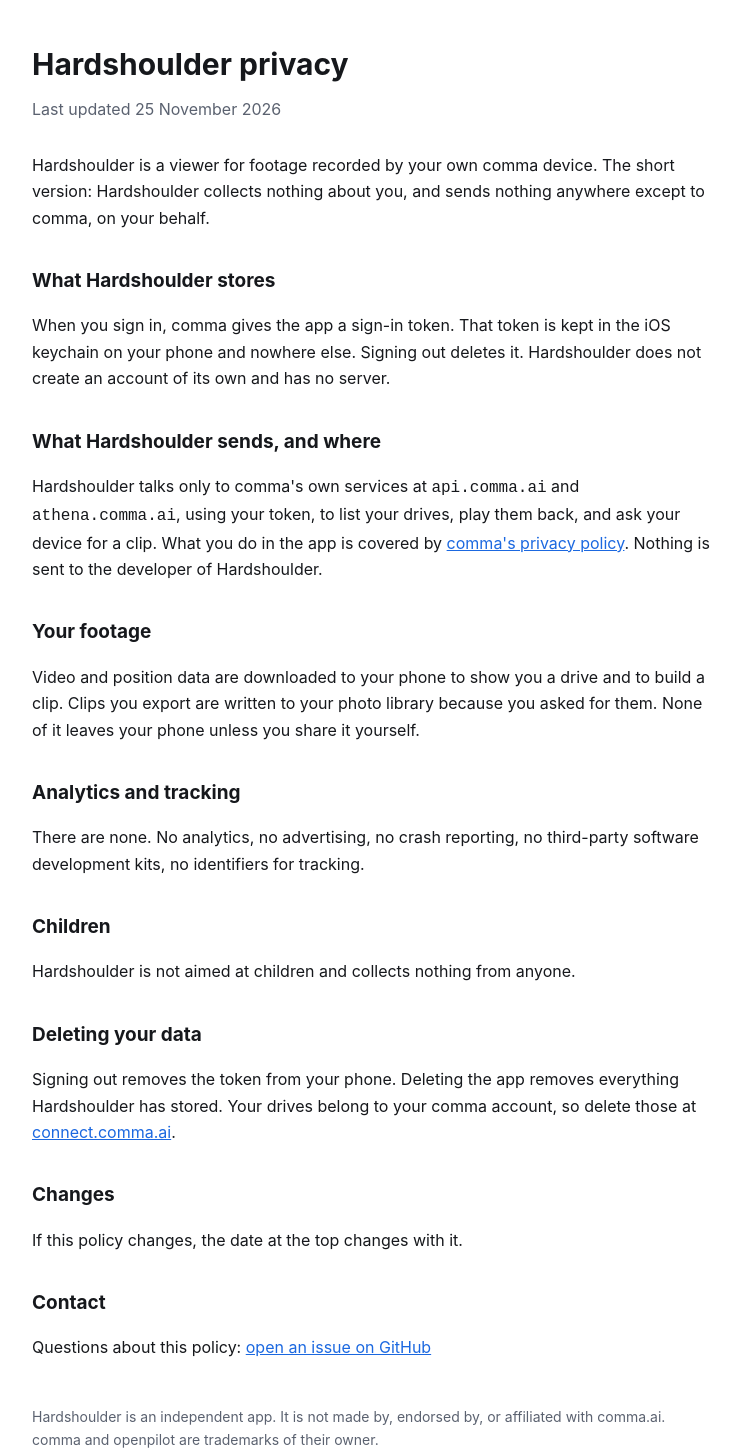
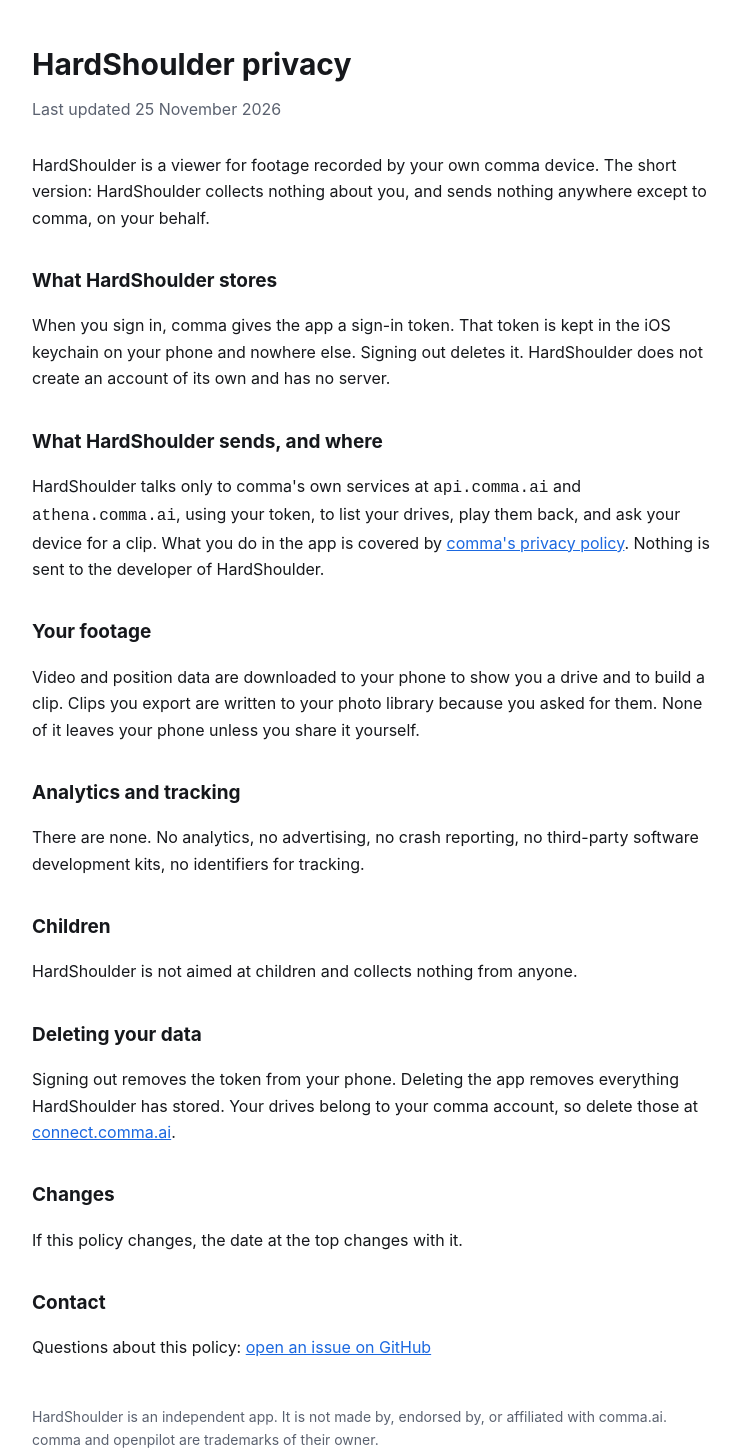
Before and after one commit to abraam21/hardshoulder, a plain HTML site: page privacy.html in a window 1280 px wide. Shown: the whole page, without its empty margins (268-1009 px from the left). Drawn offline with Linux system fonts and the light colour scheme.

Commit message:
Match the site to the App Store name, HardShoulder
Co-Authored-By: Claude Opus 5 <noreply@anthropic.com>

```diff
--- a/privacy.html
+++ b/privacy.html
@@ -3,7 +3,7 @@
 <head>
 <meta charset="utf-8">
 <meta name="viewport" content="width=device-width, initial-scale=1">
-<title>Hardshoulder Privacy</title>
+<title>HardShoulder Privacy</title>
 <style>
   :root {
     color-scheme: light dark;
@@ -27,24 +27,24 @@
 </style>
 </head>
 <body>
-<h1>Hardshoulder privacy</h1>
+<h1>HardShoulder privacy</h1>
 <p class="sub">Last updated 25 November 2026</p>
 
-<p>Hardshoulder is a viewer for footage recorded by your own comma device. The
-short version: Hardshoulder collects nothing about you, and sends nothing
+<p>HardShoulder is a viewer for footage recorded by your own comma device. The
+short version: HardShoulder collects nothing about you, and sends nothing
 anywhere except to comma, on your behalf.</p>
 
-<h2>What Hardshoulder stores</h2>
+<h2>What HardShoulder stores</h2>
 <p>When you sign in, comma gives the app a sign-in token. That token is kept
 in the iOS keychain on your phone and nowhere else. Signing out deletes it.
-Hardshoulder does not create an account of its own and has no server.</p>
+HardShoulder does not create an account of its own and has no server.</p>
 
-<h2>What Hardshoulder sends, and where</h2>
-<p>Hardshoulder talks only to comma's own services at <code>api.comma.ai</code> and
+<h2>What HardShoulder sends, and where</h2>
+<p>HardShoulder talks only to comma's own services at <code>api.comma.ai</code> and
 <code>athena.comma.ai</code>, using your token, to list your drives, play
 them back, and ask your device for a clip. What you do in the app is covered
 by <a href="https://comma.ai/privacy">comma's privacy policy</a>. Nothing is
-sent to the developer of Hardshoulder.</p>
+sent to the developer of HardShoulder.</p>
 
 <h2>Your footage</h2>
 <p>Video and position data are downloaded to your phone to show you a drive
@@ -57,11 +57,11 @@ yourself.</p>
 third-party software development kits, no identifiers for tracking.</p>
 
 <h2>Children</h2>
-<p>Hardshoulder is not aimed at children and collects nothing from anyone.</p>
+<p>HardShoulder is not aimed at children and collects nothing from anyone.</p>
 
 <h2>Deleting your data</h2>
 <p>Signing out removes the token from your phone. Deleting the app removes
-everything Hardshoulder has stored. Your drives belong to your comma account, so
+everything HardShoulder has stored. Your drives belong to your comma account, so
 delete those at <a href="https://connect.comma.ai">connect.comma.ai</a>.</p>
 
 <h2>Changes</h2>
@@ -70,7 +70,7 @@ delete those at <a href="https://connect.comma.ai">connect.comma.ai</a>.</p>
 <h2>Contact</h2>
 <p>Questions about this policy: <a href="https://github.com/abraam21/hardshoulder/issues">open an issue on GitHub</a></p>
 
-<p class="note">Hardshoulder is an independent app. It is not made by, endorsed by,
+<p class="note">HardShoulder is an independent app. It is not made by, endorsed by,
 or affiliated with comma.ai. comma and openpilot are trademarks of their
 owner.</p>
 </body>
```
Also changed, not shown: index.html (+3 -3 lines), support.html (+4 -4 lines).
